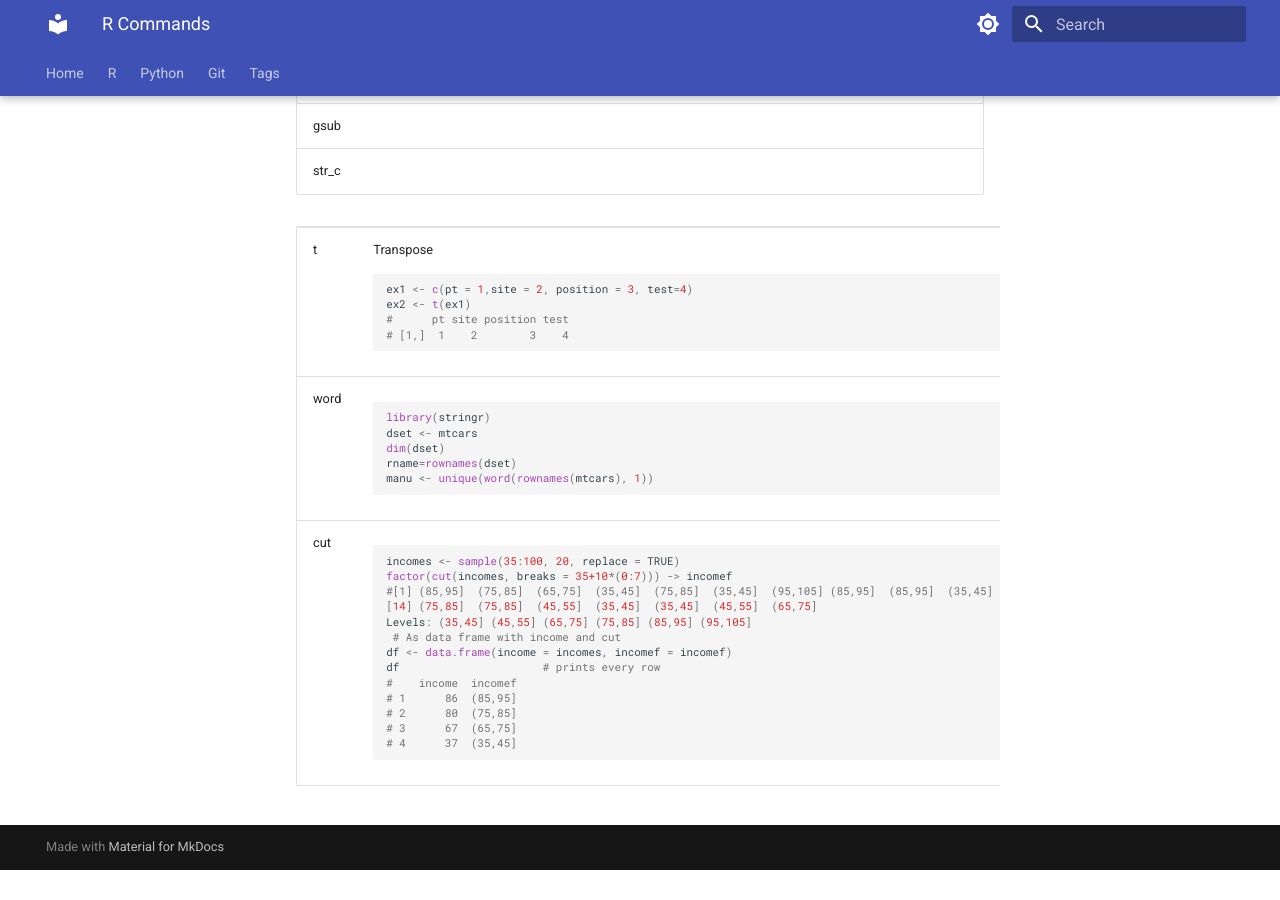
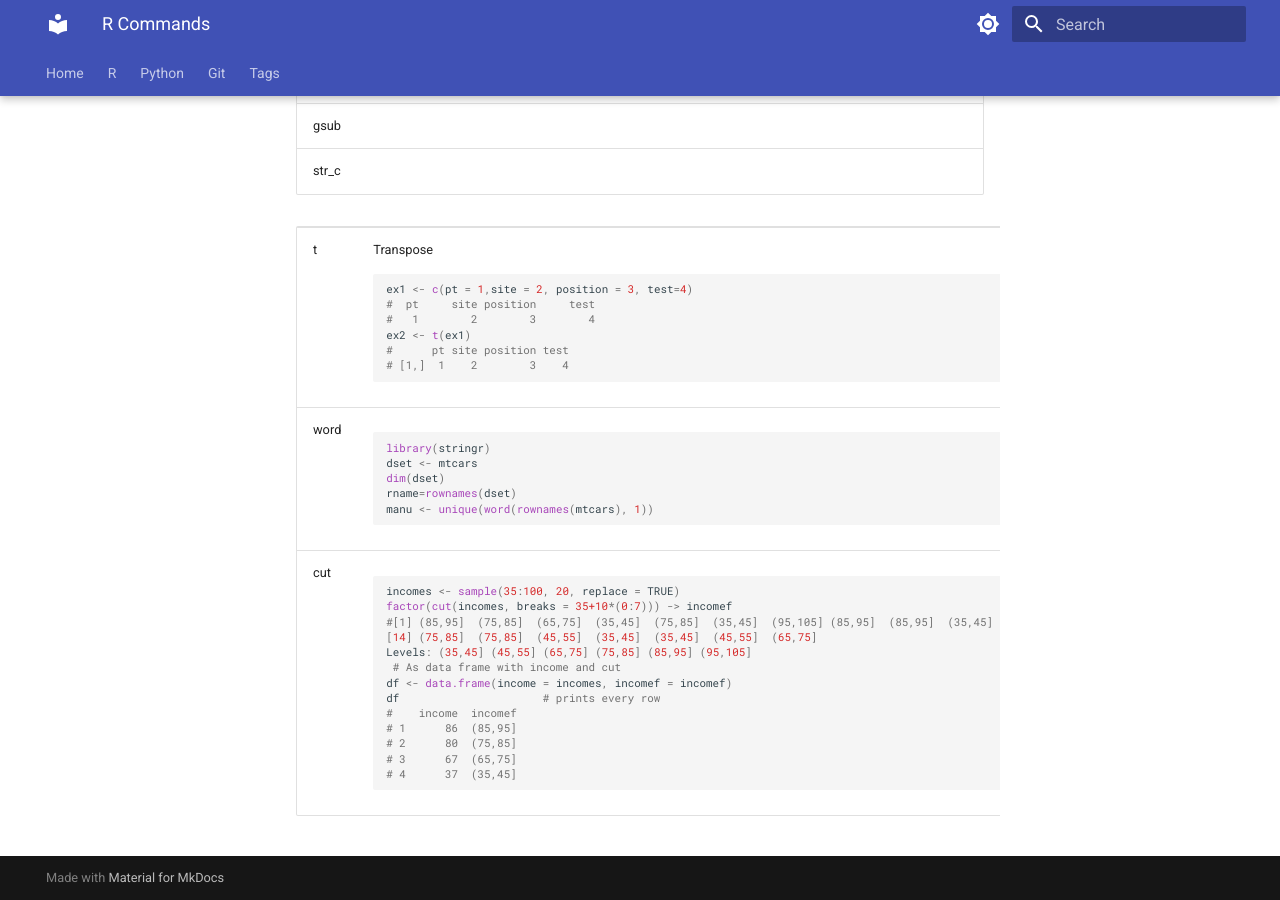
Before and after one commit to TrevorCl/mkdocs, an MkDocs documentation site: the page built from docs/r/command.md, in a window 1280 px wide and 900 px high, scrolled down 791 px. Built offline with MkDocs 1.6.1 and Material for MkDocs 9.7.7, drawn with Linux system fonts in a browser that asks for light colours; before the commit the page ends 1661 px from its top, so only the background shows below that.

Commit message:
Fix HTML table formatting in command.md

````diff
--- a/docs/r/command.md
+++ b/docs/r/command.md
@@ -19,13 +19,15 @@
 
 ```r
 ex1 <- c(pt = 1,site = 2, position = 3, test=4)
+#  pt     site position     test
+#   1        2        3        4
 ex2 <- t(ex1)
 #      pt site position test
 # [1,]  1    2        3    4
 ```
 
 
-    </td>
+</td>
   </tr>
   <tr>
     <td>word</td>
@@ -40,7 +42,7 @@ manu <- unique(word(rownames(mtcars), 1))
 ```
 
 
-    </td>
+</td>
   </tr>
   <tr>
     <td>cut</td>
@@ -62,6 +64,6 @@ df                      # prints every row
 # 4      37  (35,45]
 ```
 
-    </td>
+</td>
   </tr>
 </table>
````
